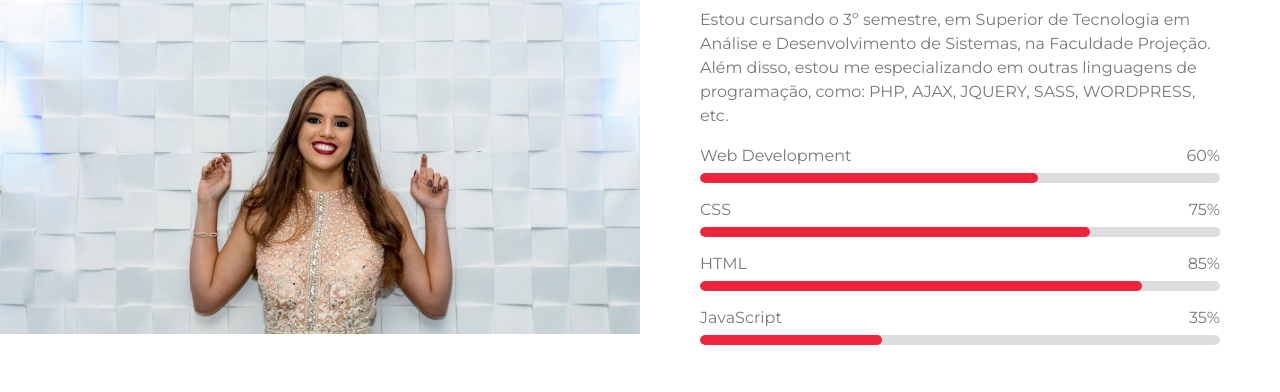
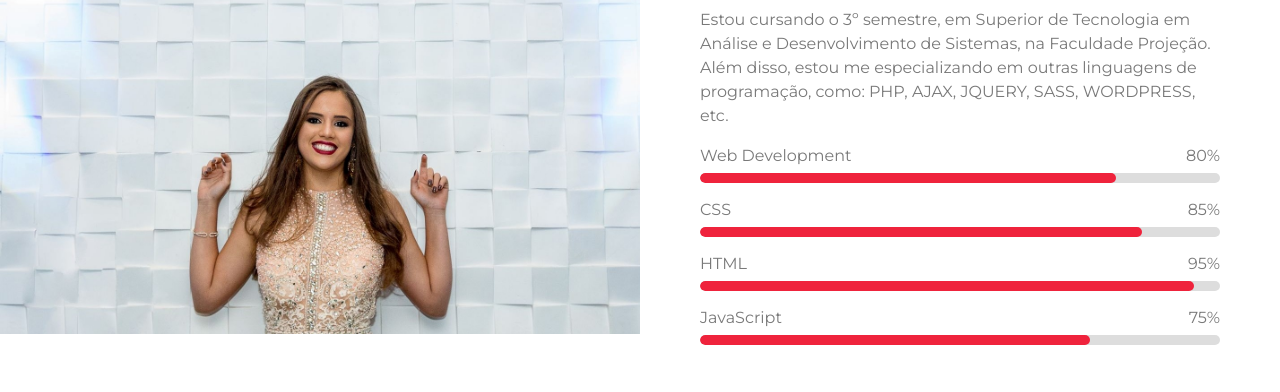
Before and after one commit to Analuizasnt/meu-site, a plain HTML site: page index.html in a window 1280 px wide. Shown: the part 560-952 px from the top of the page. Drawn offline with nearby package versions, Linux system fonts and the light colour scheme.

Commit message:
modificao no index

```diff
--- a/index.html
+++ b/index.html
@@ -97,22 +97,14 @@
                         <div class="skills">
                             <div class="skill-name">
                                 <p>Web Development</p>
-                                <p>60%</p>
+                                <p>80%</p>
                             </div>
                             <div class="progress">
-                                <div class="progress-bar" role="progressbar" aria-valuenow="65" aria-valuemin="0"
+                                <div class="progress-bar" role="progressbar" aria-valuenow="80" aria-valuemin="0"
                                     aria-valuemax="100"></div>
                             </div>
                             <div class="skill-name">
                                 <p>CSS</p>
-                                <p>75%</p>
-                            </div>
-                            <div class="progress">
-                                <div class="progress-bar" role="progressbar" aria-valuenow="75" aria-valuemin="0"
-                                    aria-valuemax="100"></div>
-                            </div>
-                            <div class="skill-name">
-                                <p>HTML</p>
                                 <p>85%</p>
                             </div>
                             <div class="progress">
@@ -120,11 +112,19 @@
                                     aria-valuemax="100"></div>
                             </div>
                             <div class="skill-name">
-                                <p>JavaScript</p>
-                                <p>35%</p>
+                                <p>HTML</p>
+                                <p>95%</p>
                             </div>
                             <div class="progress">
-                                <div class="progress-bar" role="progressbar" aria-valuenow="35" aria-valuemin="0"
+                                <div class="progress-bar" role="progressbar" aria-valuenow="95" aria-valuemin="0"
+                                    aria-valuemax="100"></div>
+                            </div>
+                            <div class="skill-name">
+                                <p>JavaScript</p>
+                                <p>75%</p>
+                            </div>
+                            <div class="progress">
+                                <div class="progress-bar" role="progressbar" aria-valuenow="75" aria-valuemin="0"
                                     aria-valuemax="100"></div>
                             </div>
                         </div>
@@ -265,7 +265,7 @@
                 <div class="footer-info">
                     <h2>Ana Luiza Matias</h2>
                     <h3>Brasília, DF</h3>
-                    <div class="footer-menu">
+                    <div class="footer-menu" id="contact">
                         <p>61 998180798</p>
                         <p>analuizamds.s2@gmail.com</p>
                     </div>
```
